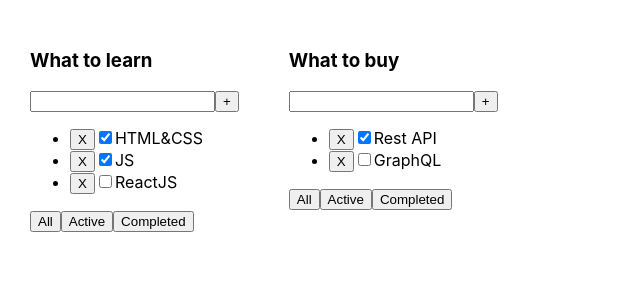
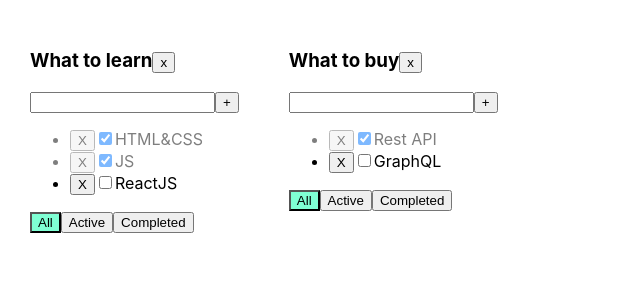
Before and after one commit to IvanBichan/myMainTodolist, a React (Create React App) app: page / in a window 1280 px wide. Shown: the top 300 px of the page, without its empty margins (0-640 px from the left). Built offline with nearby package versions, Linux system fonts and the light colour scheme.

Commit message:
fix: fix problem with filter feat: function for delete todolist

```diff
--- a/src/Todolist.tsx
+++ b/src/Todolist.tsx
@@ -1,82 +1,95 @@
 import React, {KeyboardEvent,ChangeEvent, useState} from "react";
+import style from './Todolist.module.css'
+import {FilterType} from "./App";
 
 
 type TodolistPropsType = {
+    todolistID:string
     title:string
     tasks:Array<ObjectType>
-    removeTask:(taskID:string)=>void
-    addTask:(newTitle:string)=>void
-    /*filteredTask:(filterValue:FilterType)=>void*/
+    removeTask:(todolistID:string,taskID:string)=>void
+    addTask:(todolistID:string,newTitle:string)=>void
+    changeStatus:(todolistID:string,tID:string,newValue:boolean)=>void
+    changeFilter:(todolistID:string, filterValue:FilterType)=>void
+    filter:FilterType
+    removeTodolist:(todolistID:string)=>void
 }
 type ObjectType = {
     id:string,
     title:string,
     isDone:boolean,
 }
-export type FilterType = 'All' | 'Active' | 'Completed'
+
 
 export const Todolist = (props:TodolistPropsType) => {
 
-    const [filter,setFilter]=useState<FilterType>('All')
+
     const [newTitle, setNewTitle] = useState('')
-
-    let afterFilterTasks= props.tasks
-    if (filter === 'Active') {
-        afterFilterTasks=props.tasks.filter(el=>!el.isDone)
-    }
-    if (filter === 'Completed') {
-        afterFilterTasks=props.tasks.filter(el=>el.isDone)
-    }
-
-    const filteredTask = (filterValue:FilterType)=> {
-        setFilter(filterValue)
-    }
-
+    const [error, setError] = useState<string|null>(null)
 
     const onChangeHandler = (e:ChangeEvent<HTMLInputElement>) => {
+        setError(null)
         setNewTitle(e.currentTarget.value)
     }
+    const onChangeCheckBoxHandler = (todolistID:string,taskID:string,eventValue:boolean) => {
+        props.changeStatus(todolistID,taskID,eventValue)
+    }
     const addTaskHandler = () => {
-        props.addTask(newTitle)
-        setNewTitle('')
+        if(newTitle.trim() !== '') {
+            props.addTask(props.todolistID,newTitle.trim())
+            setNewTitle('')
+        } else {
+            setError('Title is required')
+        }
     }
     const onKeyDownHandler = (e:KeyboardEvent<HTMLInputElement>) => {
         if (e.key === 'Enter'){
             addTaskHandler()
         }
     }
+    const removeTaskHandler = (todolistID:string,taskID:string) => {
+        props.removeTask(todolistID,taskID)
+    }
+    const removeTodolistHandler = () => {
+        props.removeTodolist(props.todolistID)
+    }
 
-    const removeTaskHandler = (taskID:string) => {
-        props.removeTask(taskID)
-    }
+    const onAllClickHandler = () => props.changeFilter(props.todolistID,"all");
+    const onActiveClickHandler = () => props.changeFilter(props.todolistID,"active");
+    const onCompletedClickHandler = () => props.changeFilter(props.todolistID,"completed");
+
 
 
     return (
         <div>
-            <h3>{props.title}</h3>
+            <h3>{props.title}<button onClick={removeTodolistHandler}>x</button></h3>
             <div>
-                <input value={newTitle} onKeyDown={onKeyDownHandler} onChange={onChangeHandler}/>
+                <input
+                    className={error ? style.error : ''}
+                    value={newTitle} onKeyDown={onKeyDownHandler}
+                    onChange={onChangeHandler}
+                />
                 <button onClick={addTaskHandler}>+</button>
+                {error && <div className={style.errorMessage}>{error}</div>}
             </div>
             <ul>
-                {afterFilterTasks.map(el =>{
-                    /*const deleteTaskHandler = () =>{
-                        props.removeTask(el.id)
-                    }*/
-                    return(
-                        <li key={el.id}>
-                            <button onClick={()=>removeTaskHandler(el.id)}>X</button>
-                            <input type="checkbox" defaultChecked={el.isDone}/>
+                {props.tasks.map(el => {
+                    return (
+                        <li key={el.id} className={el.isDone ? style.isDone : ''}>
+                            <button onClick={() => removeTaskHandler(props.todolistID, el.id)}>X</button>
+                            <input type="checkbox" checked={el.isDone}
+                                   onChange={(e) => onChangeCheckBoxHandler(props.todolistID, el.id, e.currentTarget.checked)}
+                            />
                             <span>{el.title}</span>
                         </li>
                     )
+                })
                 }
-                    )}
             </ul>
             <div>
-                <button onClick={()=>filteredTask('All')}>All</button>
-                <button onClick={()=>filteredTask('Active')}>Active</button>
-                <button onClick={()=>filteredTask('Completed')}>Completed</button>
+                <button className={props.filter === 'all'? style.activeFilter : ''} onClick={onAllClickHandler}>All</button>
+                <button className={props.filter === 'active'? style.activeFilter : ''} onClick={onActiveClickHandler}>Active</button>
+                <button className={props.filter === 'completed'? style.activeFilter : ''} onClick={onCompletedClickHandler}>Completed</button>
             </div>
         </div>
     )
```
